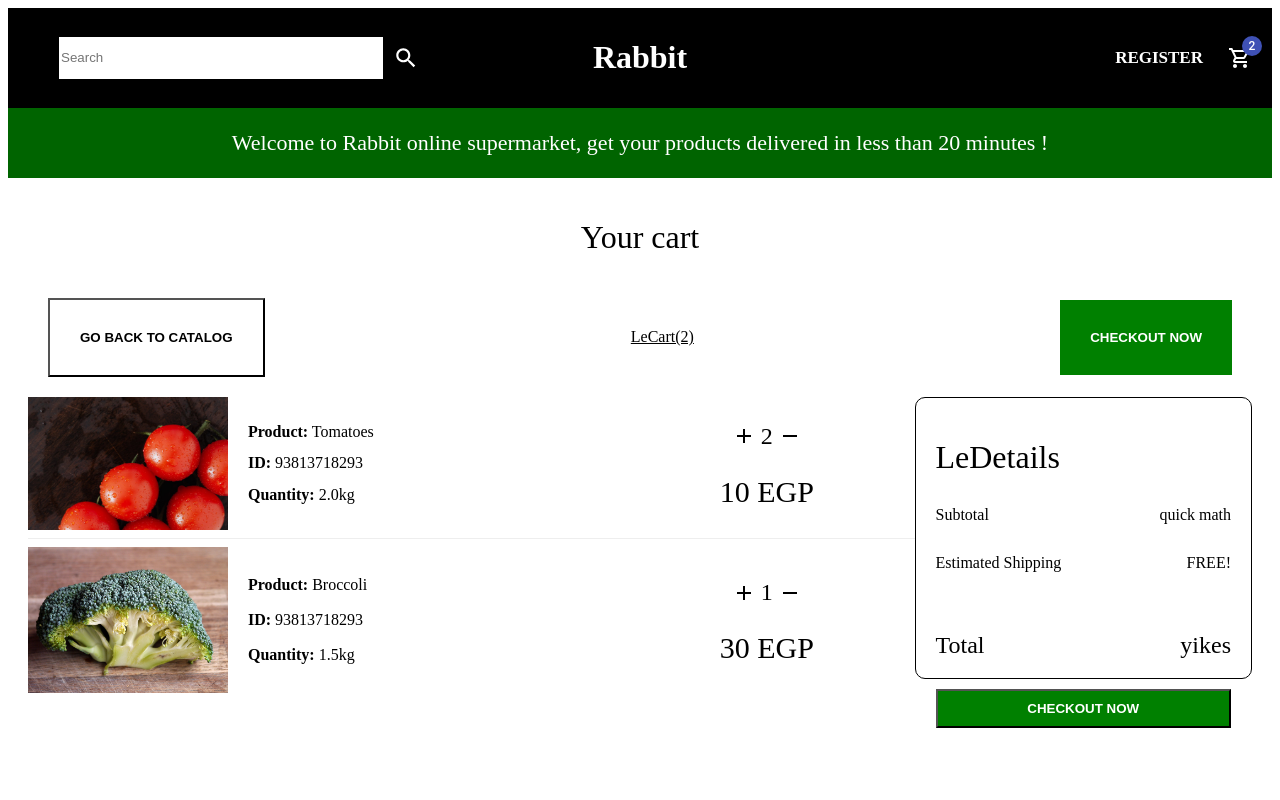
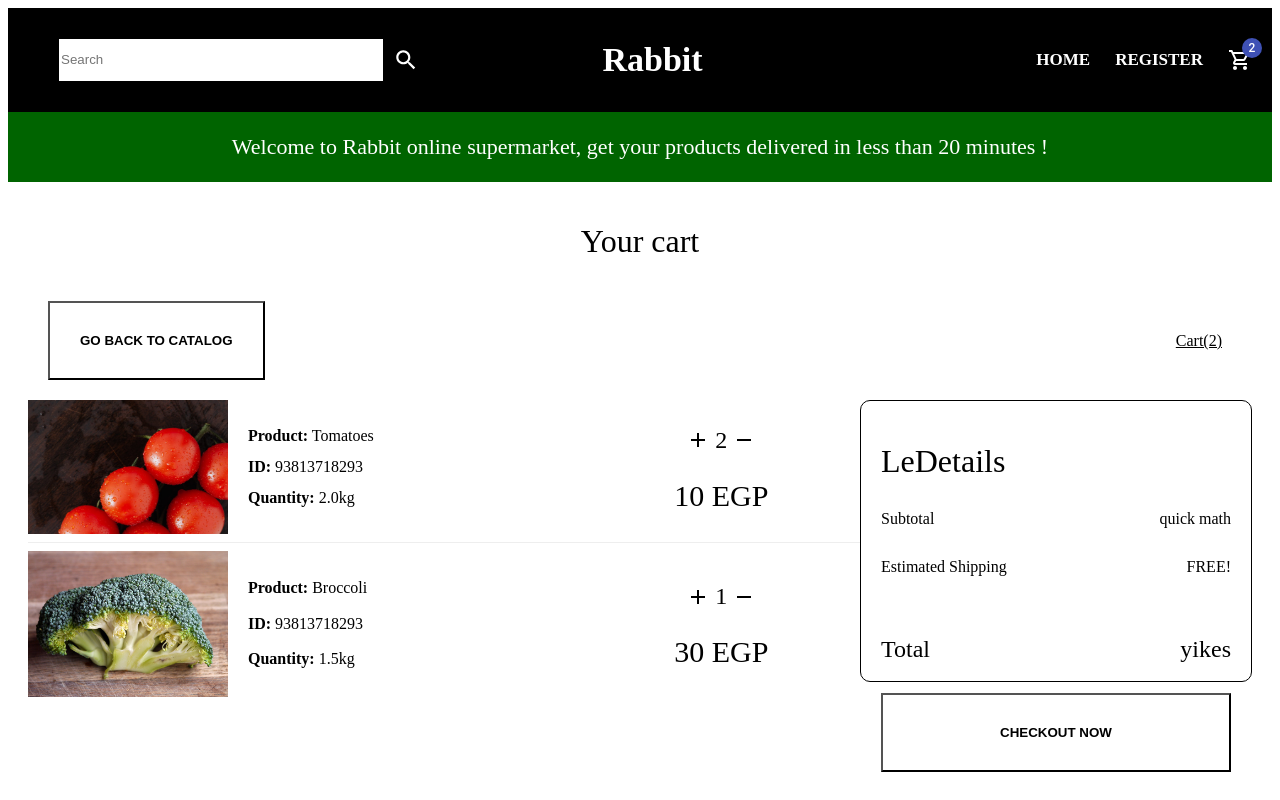
Before and after one commit to RamyCodes/SoftwareProject2022, a React (Create React App) app in the folder client/: page /Cart in a window 1280 px wide. Built offline with nearby package versions, Linux system fonts and the light colour scheme; the HTML template or start-up script is replaced by a standard one.

Commit message:
updated from static to dynamic buttons

```diff
--- a/client/src/Components/Navbar.js
+++ b/client/src/Components/Navbar.js
@@ -74,17 +74,26 @@ const Navbar = () => {
           </SearchContainer>
         </Left>
         <Center>
+        <Link style={{color: "black"}} to={`/Home/`}>
+          <MenuItem>
           <Logo>Rabbit</Logo>
+          </MenuItem>
+          </Link>
         </Center>
         <Right>
-        <Link style={{color: "black"}} to={`/Register/`}>
+          <Link style={{color: "black"}} to={`/Home`}>
+          <MenuItem>HOME</MenuItem>
+          </Link>
+          <Link style={{color: "black"}} to={`/Register`}>
           <MenuItem>REGISTER</MenuItem>
           </Link>
+          <Link style={{color: "black"}} to={`/Cart`}>
           <MenuItem>
           <Badge badgeContent ={2} color="primary">
             <ShoppingCartOutlined />
           </Badge>
           </MenuItem>
+          </Link>
         </Right>
       </Wrapper>
     </Container>
--- a/client/src/pages/Cart.js
+++ b/client/src/pages/Cart.js
@@ -3,6 +3,7 @@ import React from 'react'
 import Navbar from "../Components/Navbar";
 import styled from "styled-components";
 import { Add, Remove } from "@material-ui/icons";
+import {Link} from 'react-router-dom';
 
 const Container = styled.div``;
 
@@ -155,9 +156,8 @@ const Cart = () => {
         <Top>
           <TopButton>GO BACK TO CATALOG</TopButton>
           <TopTexts>
-            <TopText>LeCart(2)</TopText>
+            <TopText>Cart(2)</TopText>
           </TopTexts>
-          <TopButton type="filled">CHECKOUT NOW</TopButton>
         </Top>
         <Bottom>
           <Info>
@@ -227,7 +227,9 @@ const Cart = () => {
               <SummaryItemText>Total</SummaryItemText>
               <SummaryItemPrice>yikes</SummaryItemPrice>
             </SummaryItem>
-            <Button>CHECKOUT NOW</Button>
+            <Link style={{color: "black"}} to={`/Pay`}>
+            <TopButton style={{width: "350px"}}>CHECKOUT NOW</TopButton>
+            </Link>
           </Summary>
         </Bottom>
       </Wrapper>
--- a/client/src/pages/Pay.js
+++ b/client/src/pages/Pay.js
@@ -28,7 +28,7 @@ const Pay = () => {
             }
         };
         stripeToken && makeRequest();
-    },[stripeToken, 200, history]);
+    },[stripeToken, history]);
 
     return(
         <div style={{
```
